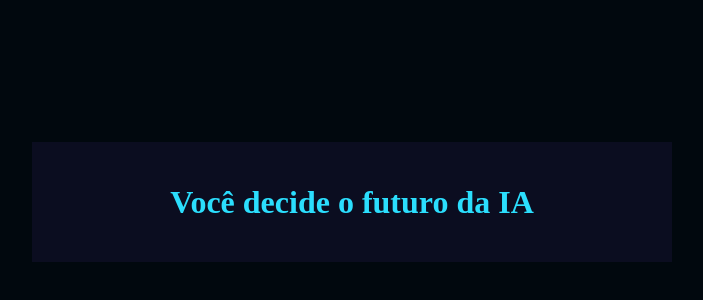
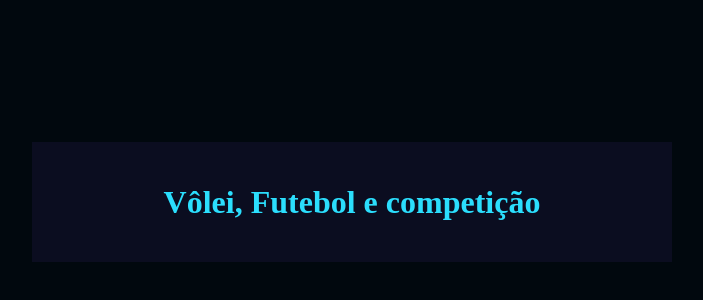
Before and after one commit to Felelpz/3B, a plain HTML site: page index.html in a window 1280 px wide. Shown: the part 206-506 px from the top of the page, without its empty margins (288-991 px from the left). Drawn offline with Linux system fonts and the light colour scheme.

Commit message:
index.html

```diff
--- a/index.html
+++ b/index.html
@@ -4,11 +4,11 @@
     <meta charset="UTF-8">
     <meta name="viewport" content="width=device-width, initial-scale=1.0">
     <link rel="stylesheet" href="style.css">
-    <title>Você decide o futuro da IA</title>
+    <title>Esportes</title>
 </head>
 <body>
     <div class="caixa-principal">
-        <h1>Você decide o futuro da IA</h1>
+        <h1>Vôlei, Futebol e competição</h1>
         <div class="caixa-perguntas"></div>
         <div class="caixa-alternativas"></div>
         <div class="caixa-resultado">
```
